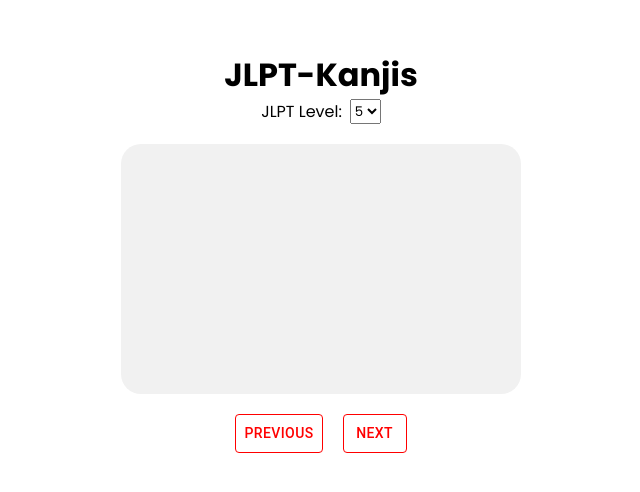
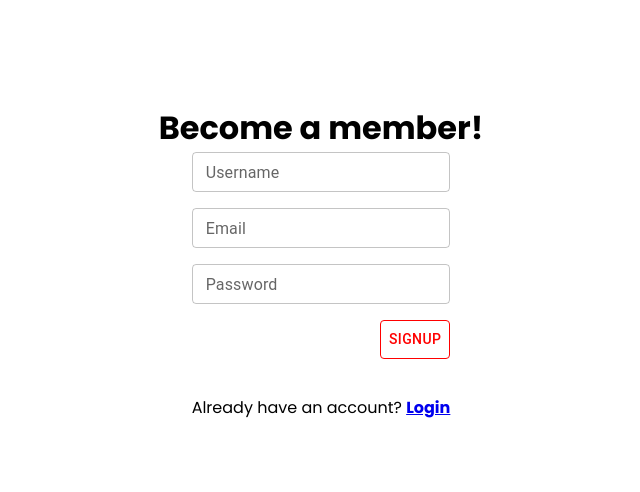
Before and after one commit to Pratik1803/kanji_frontend_ts, a React (Create React App) app: page /kanji_frontend_ts/signup in a window 1280 px wide. Shown: the part 178-670 px from the top of the page, without its empty margins (319-959 px from the left). Built offline with nearby package versions, Linux system fonts and the light colour scheme; no server answers.

Commit message:
login and signup pages added

```diff
--- a/package.json
+++ b/package.json
@@ -19,6 +19,7 @@
     "gh-pages": "^3.2.3",
     "react": "^18.0.0",
     "react-dom": "^18.0.0",
+    "react-router-dom": "^6.3.0",
     "react-scripts": "5.0.1",
     "sass": "^1.50.1",
     "typescript": "^4.6.3",
--- a/src/App.module.scss
+++ b/src/App.module.scss
@@ -6,6 +6,22 @@
     align-items: center;
     flex-direction: column;
     padding-top: 10vh;
+    position: relative;
+    .action_btn{
+        width: 100%;
+        text-align: right;
+    }
+    .auth_btns{
+        position: absolute;
+        top: 20px;
+        right: 20px;
+        a{
+            text-decoration: none;
+            .login_btn{
+                margin-right: 20px;
+            }
+        }
+    }
     button{
         margin-bottom: 20px;
         border: 1px solid red;
--- a/src/App.tsx
+++ b/src/App.tsx
@@ -6,6 +6,9 @@ import Kanji from "./Components/KanjiComp/Kanji";
 import Context from "./Interfaces/Components.interface";
 import KanjiResponse from "./Interfaces/KanjiResponse.interface";
 import axios from "axios";
+import { Routes, Route, NavLink } from "react-router-dom";
+import Login from "./Components/Login/Login";
+import Signup from "./Components/Signup/Signup";
 
 const StatesContext = createContext<Context>({
 	states: {
@@ -77,9 +80,11 @@ function App() {
 		try {
 			const result = await axios({
 				method: "get",
-				url: `${process.env.REACT_APP_BACKEND_URL}=${level}`,
+				url: `${process.env.REACT_APP_BACKEND_URL}/kanjis?level=${level}`,
 			});
 			setStates((prev) => ({ ...prev, data: result.data.data }));
+			console.log(`${process.env.REACT_APP_BACKEND_URL}/kanjis?level=${level}`);
+
 		} catch (error) {
 			console.log(error);
 		}
@@ -110,18 +115,26 @@ function App() {
 		getData();
 	}, [level]);
 
+	useEffect(() => {
+		document.querySelector<HTMLElement>(".app")?.click();
+	}, []);
+
 	return (
+		<Routes>
+			<Route
+				path="/kanji_frontend_ts"
+				element={
 					<StatesContext.Provider value={{ states, setStates }}>
 						<div
-				className={Styles.App}
+							className={`${Styles.App} app`}
 							onKeyDown={(e) => {
-					if(e.key === "ArrowLeft"){
+								if (e.key === "ArrowLeft") {
 									getPreviousWord();
-					}else if(e.key === "ArrowRight"){
+								} else if (e.key === "ArrowRight") {
 									getNextWord();
-					}else if(e.key === "Enter"){
-						setStates(prev=>({...prev, showAns:!states.showAns}))
-					};
+								} else if (e.key === "Enter") {
+									setStates((prev) => ({ ...prev, showAns: !states.showAns }));
+								}
 							}}
 							tabIndex={0}
 						>
@@ -130,6 +143,10 @@ function App() {
 							) : (
 								<>
 									<h1>JLPT-Kanjis</h1>
+									<div className={Styles.auth_btns}>
+										<NavLink to="/kanji_frontend_ts/login"><Button className={Styles.login_btn}>Login</Button></NavLink>
+										<NavLink to="/kanji_frontend_ts/signup"><Button>SignUp</Button></NavLink>
+									</div>
 									<Stack direction={"row"} spacing={1}>
 										<label htmlFor="level">JLPT Level:</label>
 										<select
@@ -149,7 +166,8 @@ function App() {
 									</Stack>
 									{states.data.length == 0 ? (
 										<p style={{ textAlign: "center" }}>
-								It seems we don't have any words added for N{level} level!😅
+											It seems we don't have any words added for N{level}{" "}
+											level!😅
 											<br />
 											We're working on them!
 										</p>
@@ -157,7 +175,10 @@ function App() {
 										<>
 											{states.showAns ? <Answer /> : <Kanji />}
 											<div className={Styles.cmd_buttons}>
-									<Button onClick={getPreviousWord} className={Styles.prev_btn}>
+												<Button
+													onClick={getPreviousWord}
+													className={Styles.prev_btn}
+												>
 													Previous
 												</Button>
 												<Button onClick={getNextWord}>Next</Button>
@@ -168,6 +189,11 @@ function App() {
 							)}
 						</div>
 					</StatesContext.Provider>
+				}
+			/>
+			<Route path="/kanji_frontend_ts/login" element={<Login/>} />
+			<Route path="/kanji_frontend_ts/signup" element={<Signup/>} />
+		</Routes>
 	);
 }
 
--- /dev/null
+++ b/src/Components/Login/Login.tsx
@@ -0,0 +1,66 @@
+import { TextField, Button, Stack } from "@mui/material";
+import axios from "axios";
+import React, { useState } from "react";
+import { NavLink } from "react-router-dom";
+import Styles from "../../App.module.scss";
+
+function Login() {
+	const [user, setUser] = useState({
+		username: "",
+		password: "",
+	});
+
+	const submit = async () => {
+		try {
+			const result = await axios({
+				method:"post",
+				url:`${process.env.REACT_APP_BACKEND_URL}/login`,
+				data:user,
+			});
+			console.log(result);
+		} catch (error) {
+			console.log(error);
+		}
+	};
+
+	return (
+		<div className={Styles.App}>
+			<h1>Login</h1>
+			<Stack direction={"column"} spacing={2}>
+				<TextField
+					variant="outlined"
+					size="small"
+					type={"text"}
+					name="username"
+					label="Username"
+					value={user.username}
+					onChange={(e) => {
+						setUser((prev) => ({ ...prev, username: e.target.value }));
+					}}
+				/>
+				<TextField
+					variant="outlined"
+					size="small"
+					type={"password"}
+					name="password"
+					label="Password"
+					value={user.password}
+					onChange={(e) => {
+						setUser((prev) => ({ ...prev, password: e.target.value }));
+					}}
+				/>
+				<div className={Styles.action_btn}>
+					<Button onClick={submit}>Login</Button>
+				</div>
+				<p>
+					Don't have an account?{" "}
+					<strong>
+						<NavLink to="/kanji_frontend_ts/signup">Sign Up</NavLink>
+					</strong>
+				</p>
+			</Stack>
+		</div>
+	);
+}
+
+export default Login;
--- /dev/null
+++ b/src/Components/Signup/Signup.tsx
@@ -0,0 +1,80 @@
+import React, { useState } from "react";
+import { TextField, Button, Stack } from "@mui/material";
+import Styles from "../../App.module.scss";
+import { NavLink } from "react-router-dom";
+import axios from "axios";
+
+function Signup() {
+	const [user, setUser] = useState({
+		username: "",
+		email: "",
+		password: "",
+	});
+
+	const submit = async()=>{
+		try {
+			const result = await axios({
+				method:"post",
+				url:"http://localhost:8000/api/signup",
+				data:user
+			});
+			console.log(result.data);
+		} catch (error) {
+			console.log(error);
+		};
+	};
+
+	return (
+		<div className={Styles.App}>
+			<h1>Become a member!</h1>
+			<Stack direction={"column"} spacing={2}>
+				<TextField
+					variant="outlined"
+					size="small"
+					type={"text"}
+					name="username"
+					label="Username"
+					value={user.username}
+					onChange={(e)=>{
+						setUser((prev)=>({...prev, username:e.target.value}))
+					}}
+				/>
+				<TextField
+					variant="outlined"
+					size="small"
+					type={"email"}
+					name="email"
+					label="Email"
+					value={user.email}
+					onChange={(e)=>{
+						setUser((prev)=>({...prev, email:e.target.value}))
+					}}
+				/>
+				<TextField
+					variant="outlined"
+					size="small"
+					type={"password"}
+					name="password"
+					label="Password"
+					value={user.password}
+					onChange={(e)=>{
+						setUser((prev)=>({...prev, password:e.target.value}))
+					}}
+				/>
+				{/* <TextField
+					variant="outlined"
+					size="small"
+					type={"password"}
+					name="password"
+					label="Confirm Password"
+				/> */}
+				<div className={Styles.action_btn}>
+					<Button onClick={submit}>Signup</Button>
+				</div>
+        <p>Already have an account? <strong><NavLink to="/kanji_frontend_ts/login">Login</NavLink></strong></p>
+			</Stack>
+		</div>
+	);
+}
+
+export default Signup;
--- a/src/index.tsx
+++ b/src/index.tsx
@@ -1,13 +1,16 @@
-import React from 'react';
-import ReactDOM from 'react-dom/client';
-import './index.css';
-import App from './App';
+import React from "react";
+import ReactDOM from "react-dom/client";
+import "./index.css";
+import App from "./App";
+import { BrowserRouter } from "react-router-dom";
 
 const root = ReactDOM.createRoot(
-  document.getElementById('root') as HTMLElement
+	document.getElementById("root") as HTMLElement
 );
 root.render(
-  <React.StrictMode>
-    <App />
-  </React.StrictMode>
+	<React.StrictMode>
+		<BrowserRouter>
+			<App />
+		</BrowserRouter>
+	</React.StrictMode>
 );
```
Also changed, not shown: 1 other file (tests, documents, lock files or other folders). Lines whose indentation alone changed are shown as unchanged.
